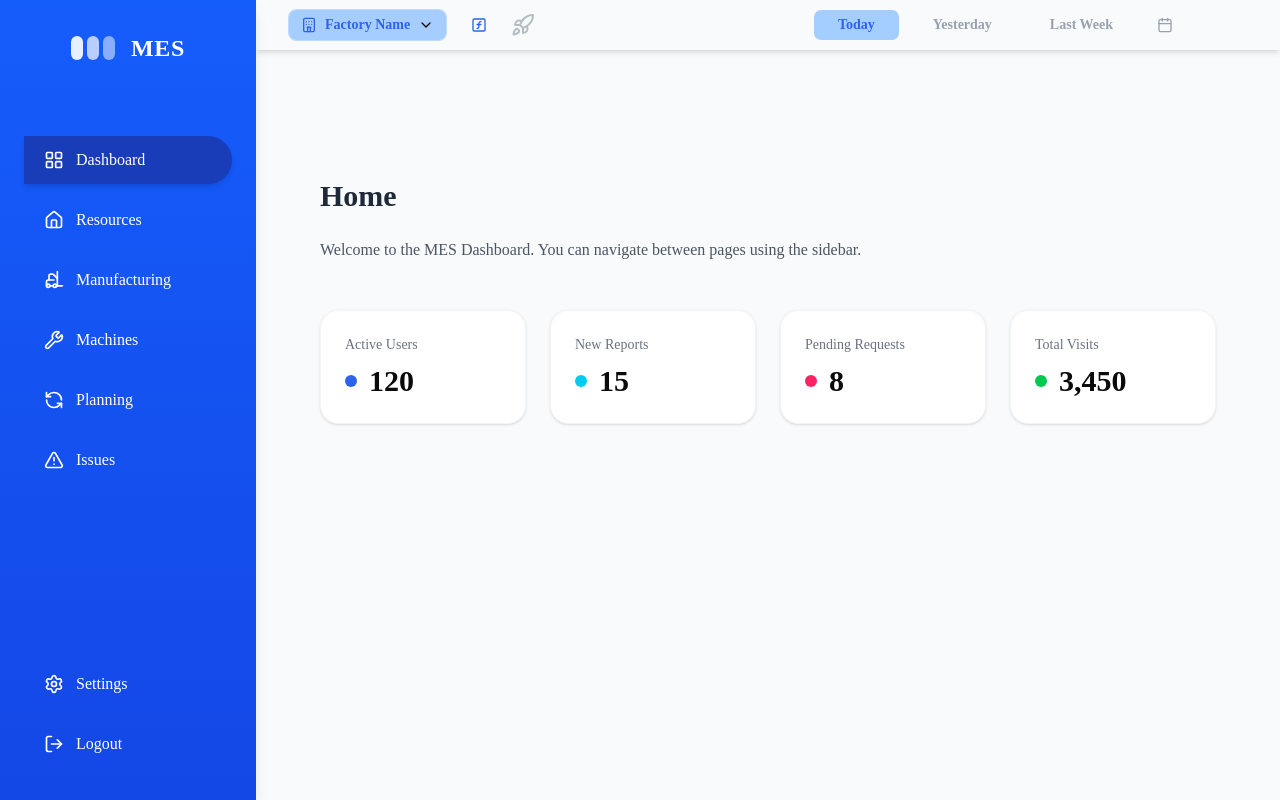
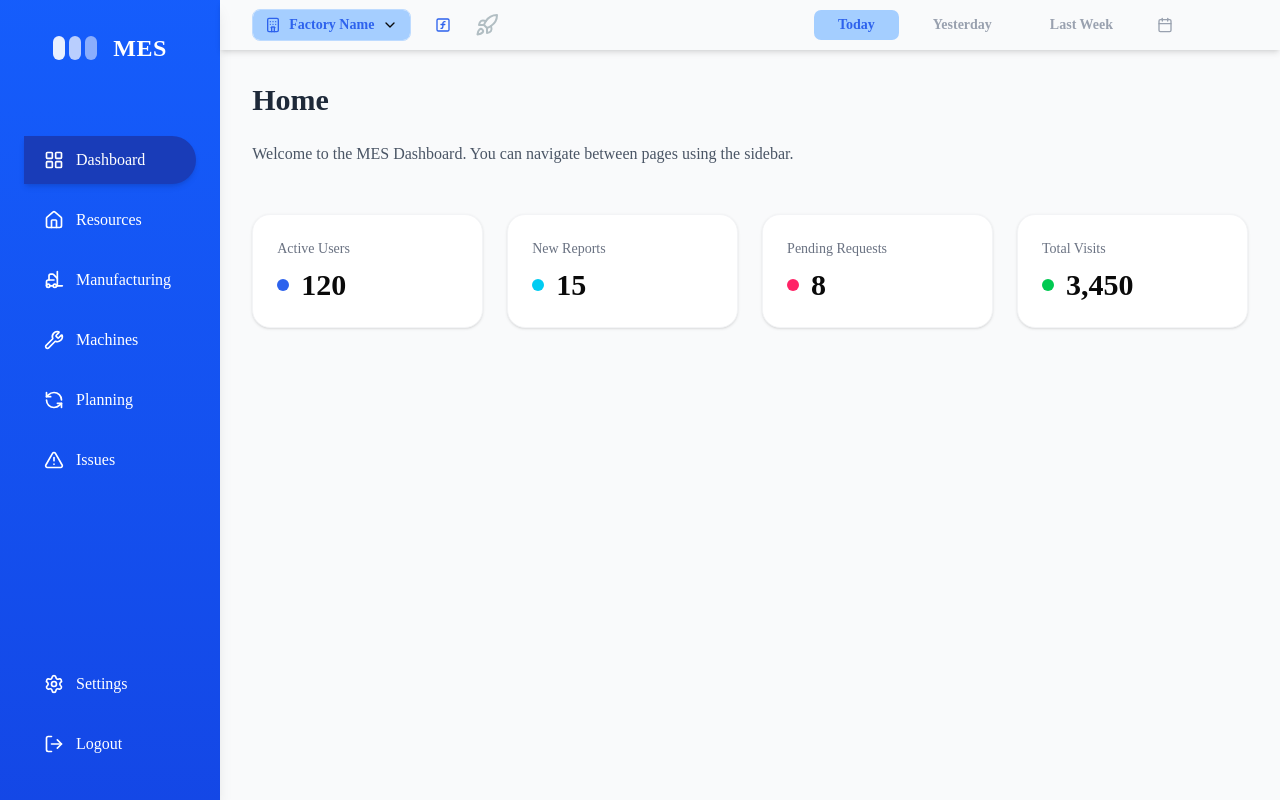
Before and after one commit to khaled-17/mes-dashboard, a Next.js app: page / in a window 1280 px wide. Built offline with nearby package versions, Linux system fonts and the light colour scheme.

Commit message:
feat: make header fixed on scroll

```diff
--- a/app/layout.tsx
+++ b/app/layout.tsx
@@ -44,14 +44,13 @@ export default function RootLayout({
       >
         <TooltipProvider>
           <Sidebar />
-         <div className="flex-1 overflow-y-auto p-8 custom-scrollbar">
-         <header className="-mt-8 -mx-8 mb-24">
-        <Header />
-      </header>
-           <main className="flex-1 overflow-y-auto p-8 custom-scrollbar">
-            {children}
-          </main>
-         </div>
+          <div className="flex flex-col w-full">
+            <Header />
+
+            <main className="flex-1 overflow-y-auto p-8 custom-scrollbar">
+              {children}
+            </main>
+          </div>
         </TooltipProvider>
       </body>
     </html>
--- a/components/Header.tsx
+++ b/components/Header.tsx
@@ -7,7 +7,7 @@ import TopHeader from "./Header/TopHeader";
 const Header = () => {
   const pathname = usePathname();
   return (
-    <header className="flex flex-col ">
+    <header className="flex flex-col  z-50  ">
       {pathname !== "/" && pathname !== "/planning" && <TopHeader />}
       <BottomHeader />
     </header>
--- a/components/Header/BottomHeader.tsx
+++ b/components/Header/BottomHeader.tsx
@@ -18,7 +18,7 @@ const BottomHeader = () => {
 
   return (
     <>
-      <div className="h-[50px] w-full shadow-md flex items-center px-8  justify-between  ">
+      <div className="h-[50px]  shadow-md flex items-center px-8  justify-between  ">
         {pathname !== "/planning" &&   "/" ? (
           <>
             <div className=" flex items-center gap-4 ">
--- a/components/Header/TopHeader.tsx
+++ b/components/Header/TopHeader.tsx
@@ -34,7 +34,7 @@ const TopHeader = () => {
 
   return (
     <nav
-      className="w-full bg-white border border-gray-200"
+      className=" bg-white border border-gray-200"
       aria-label="Main navigation"
     >
       <ul className="flex  justify-between h-[50px] px-6 gap-8 list-none m-0 p-0">
```
